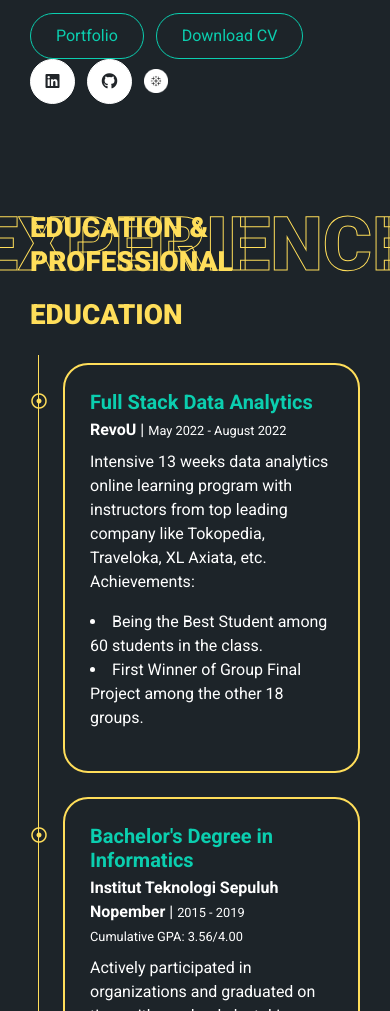
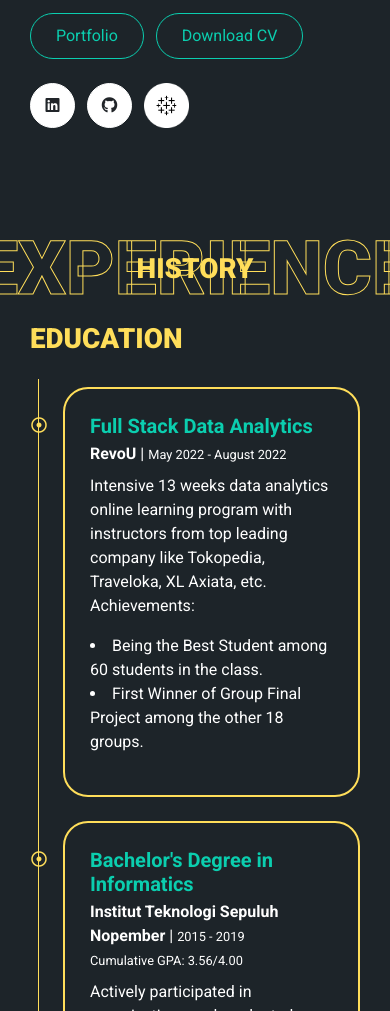
Before and after one commit to vickymahfudy/vickymahfudy.github.io, a plain HTML site: page index.html in a window 390 px wide. Shown: the part 1647-2658 px from the top of the page. Drawn offline with nearby package versions, Linux system fonts and the light colour scheme.

Commit message:
initial fix for mobile view

```diff
--- a/index.html
+++ b/index.html
@@ -426,7 +426,7 @@
                   href="resource/CV_Vicky Mahfudy.pdf"
                   class="btn btn-outline-primary"
                   >Download CV</a
-                >&nbsp;&nbsp;
+                >&nbsp;&nbsp; <br /><br />
                 <a
                   class="btn btn-light btn-social mr-2"
                   href="https://www.linkedin.com/in/vickymahfudy/"
@@ -443,7 +443,7 @@
                   href="https://public.tableau.com/app/profile/vicky.mahfudy"
                   target="_blank"
                   ><img
-                    style="width: 7.25%"
+                    style="width: 45px"
                     class="img-fluid rounded"
                     src="img/tableau-bw.png"
                     alt=""
@@ -469,9 +469,7 @@
           >
             Experience
           </h1>
-          <h1 class="position-absolute text-uppercase text-primary">
-            Education & Professional
-          </h1>
+          <h1 class="position-absolute text-uppercase text-primary">History</h1>
         </div>
         <div class="row align-items-center">
           <div class="col-lg-6">
@@ -1347,7 +1345,7 @@
             href="https://public.tableau.com/app/profile/vicky.mahfudy"
             target="_blank"
             ><img
-              style="width: 4%"
+              style="width: 45px"
               class="img-fluid rounded"
               src="img/tableau-black.png"
               alt=""
@@ -1441,9 +1439,10 @@
               elementTopPosition <= windowBottomPosition
             ) {
               $element.addClass("in-view");
-            } else {
-              $element.removeClass("in-view");
             }
+            // else {
+            //   $element.removeClass("in-view");
+            // }
           });
         }
 
```
